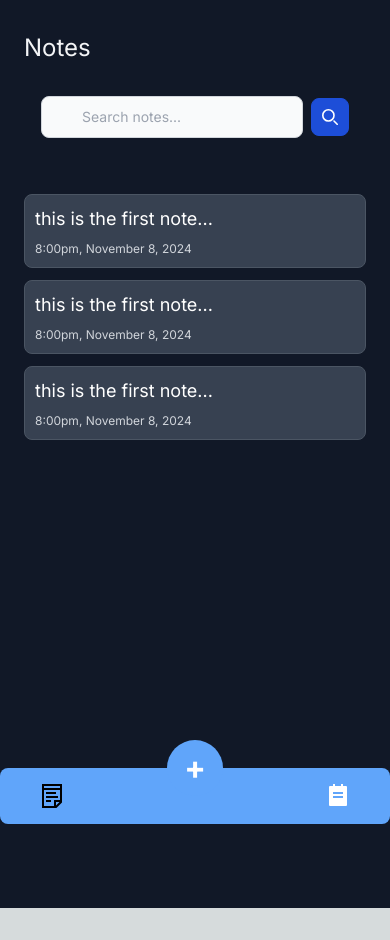
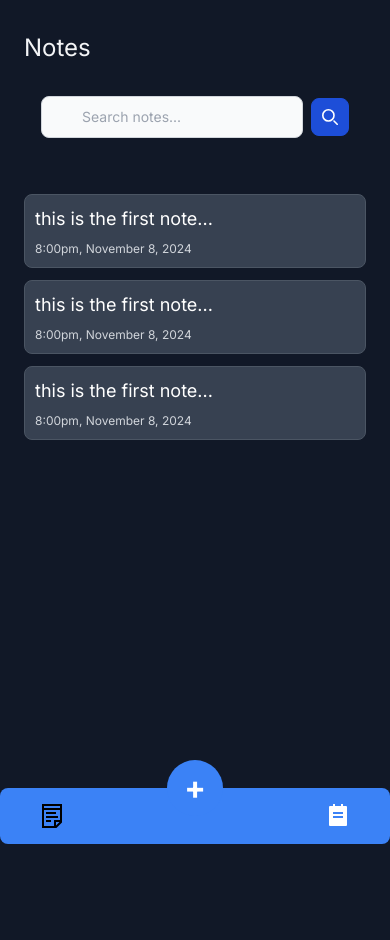
Before and after one commit to michee2x/learn_nextjs, a Next.js app: page / in a window 390 px wide. Before the commit the page ends 908 px from the top, so only its background shows below. Built offline with nearby package versions, Linux system fonts and the light colour scheme.

Commit message:
Update page.tsx

```diff
--- a/src/app/page.tsx
+++ b/src/app/page.tsx
@@ -109,7 +109,7 @@ const [notebody, setBody] = useState("")
   return (
 <>
     <main className={`bg-gray-50 ${(singleNote?.text || singleNote?.time) ? "hidden" : "block"} min-h-screen  w-screen bg-gray-900`}>
-  <div className="flex flex-col items-center justify-center px-6 py-8 h-full w-full lg:py-0">
+  <div className="flex flex-col items-center justify-center px-6 pt-8 pb-16 h-full w-full lg:py-0">
 
 <div className="w-full bg-gray-900 text-gray-100 flex flex-col gap-8 min-h-screen">
 <p className="text-2xl">{note ? "Notes" : "To-do"}</p>
@@ -125,9 +125,9 @@ const [notebody, setBody] = useState("")
 
 </div>
 
-<div onClick={() => setEdit(true)} className="w-14 z-10 text-[2rem] font-bold p-2 fixed bottom-12 mx-auto rounded-full bg-blue-400 text-white flex items-center justify-center h-14">+</div>
+<div onClick={() => setEdit(true)} className="w-14 z-10 text-[2rem] font-bold p-2 fixed bottom-7 mx-auto rounded-full bg-blue-500 text-white flex items-center justify-center h-14">+</div>
 
-<div className="w-full w-full h-14 flex fixed  bottom-5 justify-between items-center text-white bg-blue-400 hover:bg-primary-700 focus:ring-4 focus:outline-none focus:ring-primary-300 font-medium rounded-lg text-sm px-10 py-2.5 text-center dark:bg-primary-600 dark:hover:bg-primary-700 dark:focus:ring-primary-800">
+<div className="w-full w-full h-14 flex fixed  bottom-0 justify-between items-center text-white bg-blue-500 hover:bg-primary-700 focus:ring-4 focus:outline-none focus:ring-primary-300 font-medium rounded-lg text-sm px-10 py-2.5 text-center dark:bg-primary-600 dark:hover:bg-primary-700 dark:focus:ring-primary-800">
 <span className="text-2xl" onClick={() => setNote(true)}><GrNotes /></span>
 <span className="text-2xl" onClick={() => setNote(false)}><RiTodoFill /></span>
 </div>
```
